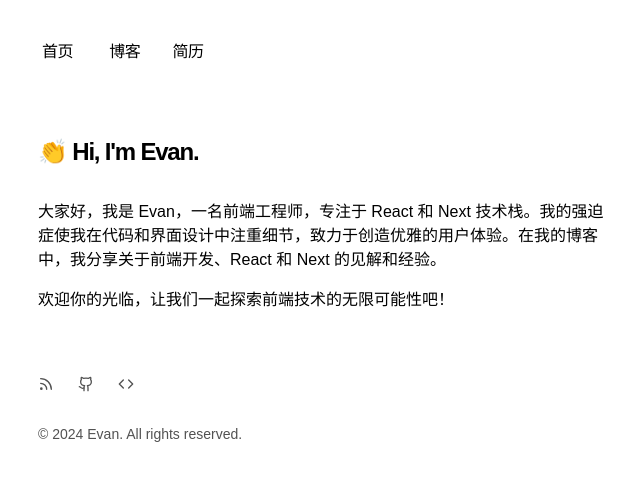
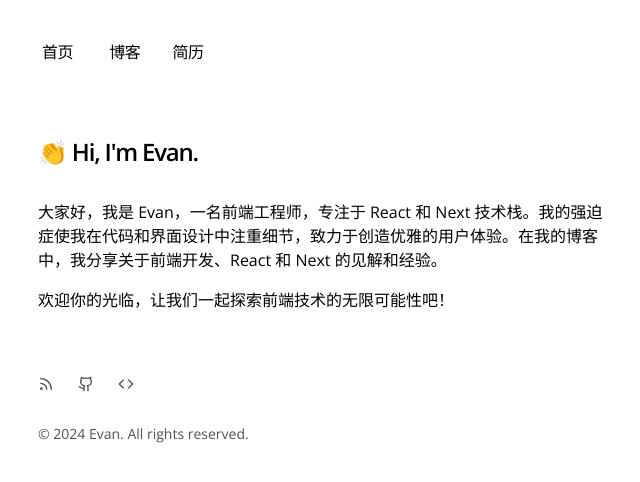
Before and after one commit to evan976/evanone.me, a Next.js app: page / in a window 1280 px wide. Shown: the top 482 px of the page, without its empty margins (314-954 px from the left). Built offline with nearby package versions, Linux system fonts and the light colour scheme; a web font is replaced by a local one.

Commit message:
Replace fonts

```diff
--- a/app/layout.tsx
+++ b/app/layout.tsx
@@ -1,16 +1,15 @@
 import 'app/globals.css'
 
 import type { Metadata } from 'next'
-import localFont from 'next/font/local'
+import { Open_Sans } from 'next/font/google'
 
 import Footer from 'app/components/footer'
 import { Navbar } from 'app/components/navbar'
 import { baseUrl } from 'app/sitemap'
 
-const LXGWWenKaiScreenFont = localFont({
-  src: '../public/fonts/LXGWWenKaiScreen.ttf',
-  display: 'swap',
-  variable: '--font-lxgwwenkaiscreen',
+const openSans = Open_Sans({
+  subsets: ['latin'],
+  variable: '--font-open-sans',
 })
 
 export const metadata: Metadata = {
@@ -54,7 +53,7 @@ export default function RootLayout({
       lang="zh-CN"
       className={cn(
         'text-black bg-white dark:text-white dark:bg-black font-sans',
-        LXGWWenKaiScreenFont.variable,
+        openSans.variable,
       )}
     >
       <body className="antialiased max-w-xl px-4 sm:px-0 mt-8 sm:mx-auto">
--- a/tailwind.config.ts
+++ b/tailwind.config.ts
@@ -8,7 +8,7 @@ const config = {
   theme: {
     extend: {
       fontFamily: {
-        sans: ['var(--font-lxgwwenkaiscreen)', ...fontFamily.sans],
+        sans: ['var(--font-open-sans)', ...fontFamily.sans],
       },
     },
   },
```
Also changed, not shown: 1 other file (tests, documents, lock files or other folders).
